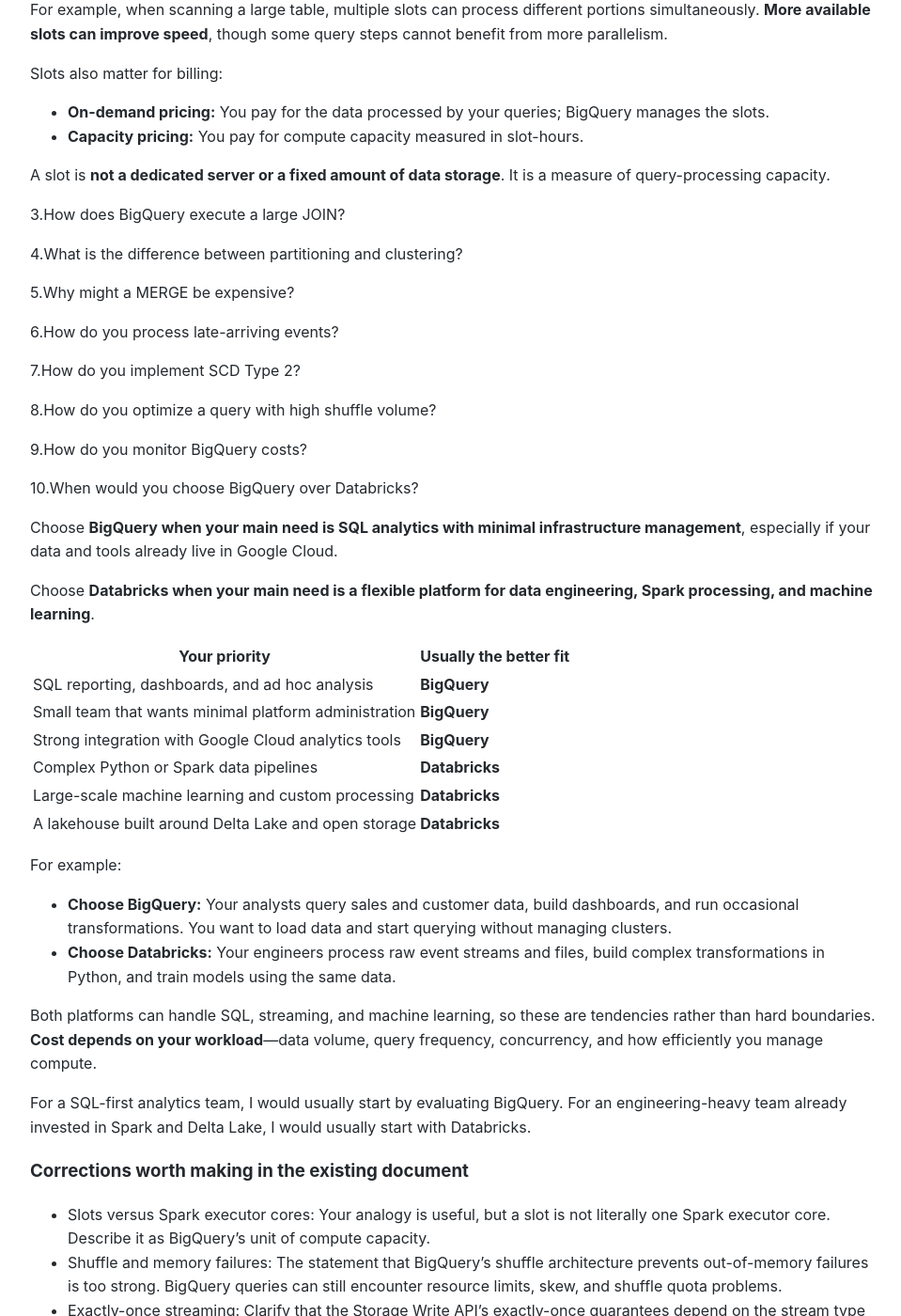
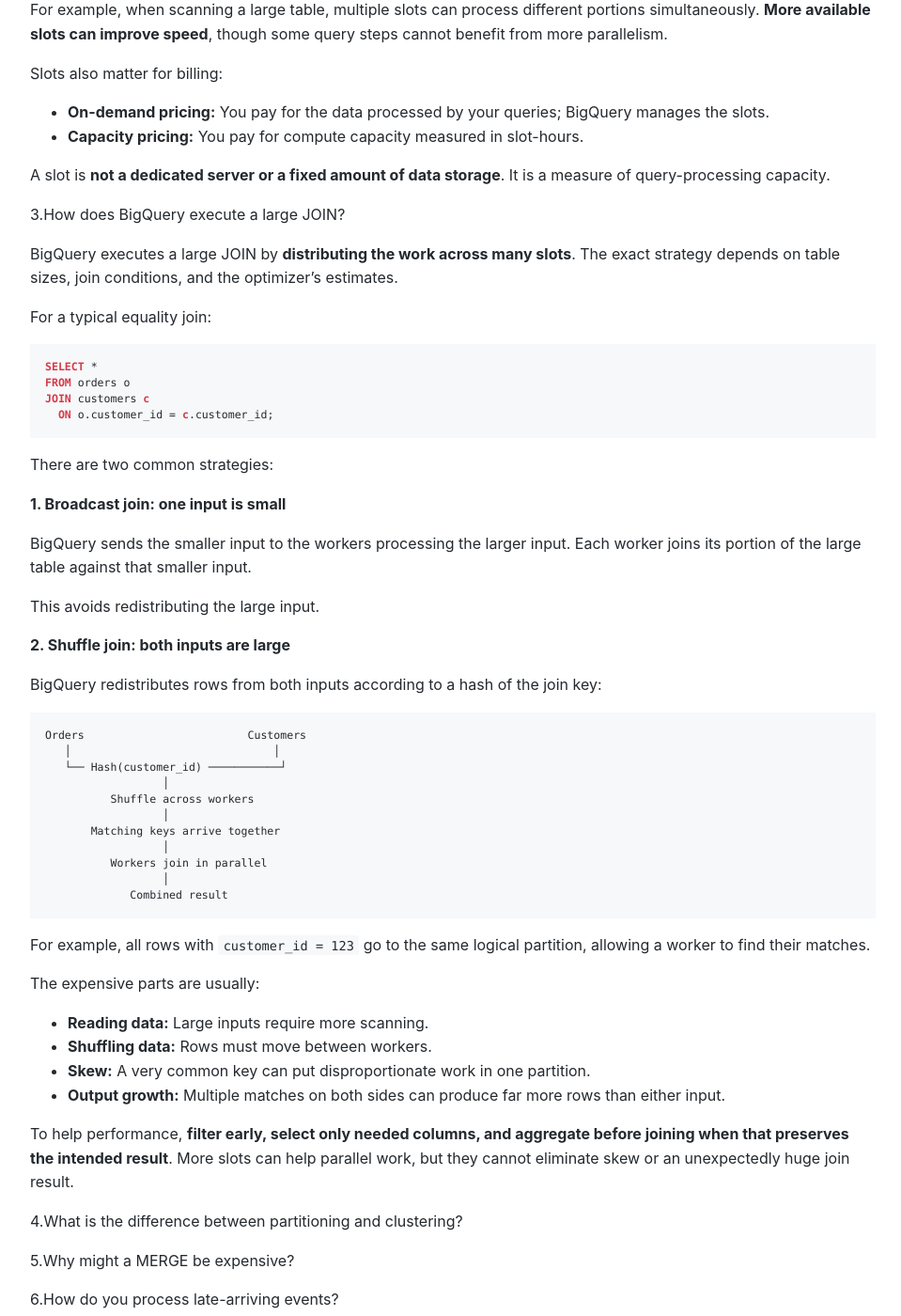
Before and after one commit to Michael-Lubinsky/michael-lubinsky.github.com, a Jekyll site: the page built from gcp/bigquery.md, in a window 1280 px wide and 1400 px high, scrolled down 16220 px. Shown: the whole window at 94% size, without its empty margins (158-1117 px from the left). Built offline with Jekyll 4.4.1, drawn with Linux system fonts in a browser that asks for light colours; our own code applies the rules of GitHub Pages for plain Markdown files.

Commit message:
Document BigQuery JOIN execution strategies
Added explanation of how BigQuery executes large JOIN operations, including strategies like broadcast and shuffle joins, and performance considerations.

````diff
--- a/gcp/bigquery.md
+++ b/gcp/bigquery.md
@@ -644,6 +644,54 @@
 
 3.How does BigQuery execute a large JOIN?
 
+BigQuery executes a large JOIN by **distributing the work across many slots**. The exact strategy depends on table sizes, join conditions, and the optimizer’s estimates.
+
+For a typical equality join:
+
+```sql
+SELECT *
+FROM orders o
+JOIN customers c
+  ON o.customer_id = c.customer_id;
+```
+
+There are two common strategies:
+
+**1. Broadcast join: one input is small**
+
+BigQuery sends the smaller input to the workers processing the larger input. Each worker joins its portion of the large table against that smaller input.
+
+This avoids redistributing the large input.
+
+**2. Shuffle join: both inputs are large**
+
+BigQuery redistributes rows from both inputs according to a hash of the join key:
+
+```text
+Orders                         Customers
+   │                               │
+   └── Hash(customer_id) ───────────┘
+                  │
+          Shuffle across workers
+                  │
+       Matching keys arrive together
+                  │
+          Workers join in parallel
+                  │
+             Combined result
+```
+
+For example, all rows with `customer_id = 123` go to the same logical partition, allowing a worker to find their matches.
+
+The expensive parts are usually:
+
+- **Reading data:** Large inputs require more scanning.
+- **Shuffling data:** Rows must move between workers.
+- **Skew:** A very common key can put disproportionate work in one partition.
+- **Output growth:** Multiple matches on both sides can produce far more rows than either input.
+
+To help performance, **filter early, select only needed columns, and aggregate before joining when that preserves the intended result**. More slots can help parallel work, but they cannot eliminate skew or an unexpectedly huge join result.
+
 4.What is the difference between partitioning and clustering?
 
 5.Why might a MERGE be expensive?
````
